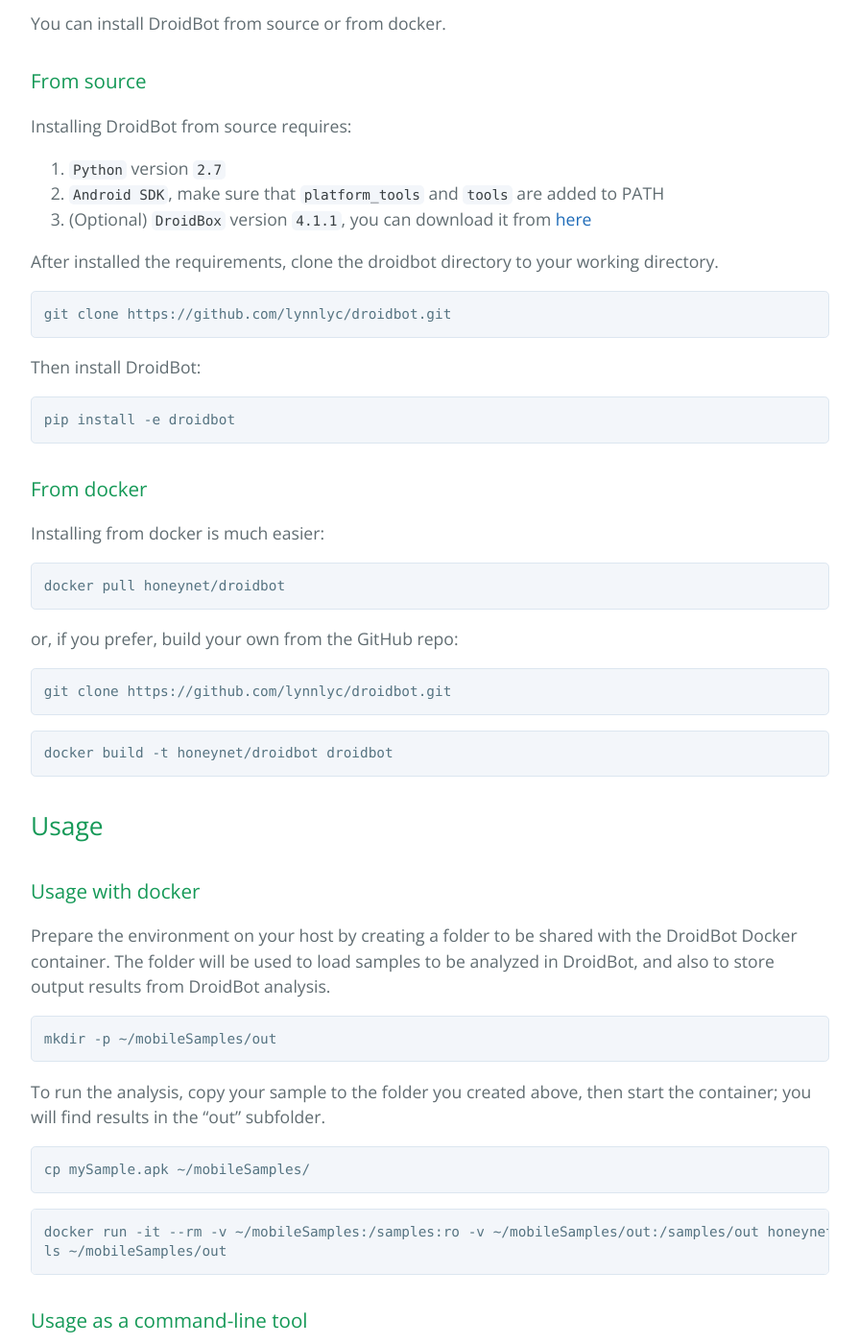
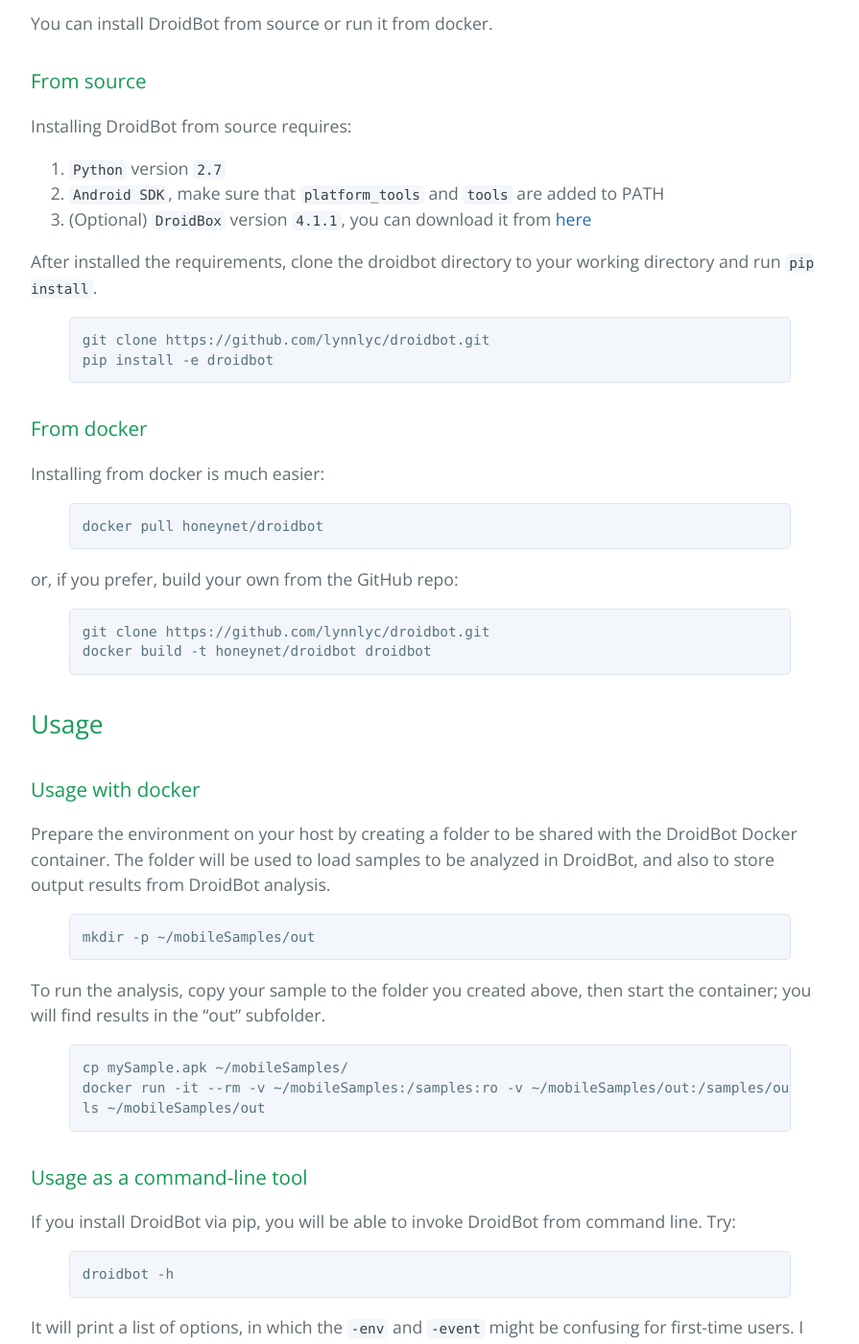
Before and after one commit to honeynet/droidbot, a Jekyll site: the page built from index.md, in a window 1280 px wide and 1400 px high, scrolled down 1312 px. Shown: the whole window at 96% size, without its empty margins (192-1087 px from the left). Built offline with Jekyll 4.4.1, drawn with Linux system fonts in a browser that asks for light colours; some of the changed text lies outside the part shown.

Commit message:
change code highlighting

````diff
--- a/index.md
+++ b/index.md
@@ -36,7 +36,7 @@
 The result demonstrate that DroidBot is better than monkey on detecting more sensitive behaviors.
 
 ## Installation
-You can install DroidBot from source or from docker.
+You can install DroidBot from source or run it from docker.
 
 ### From source
 
@@ -47,35 +47,27 @@
 3. (Optional) `DroidBox` version `4.1.1`,
 you can download it from [here](http://droidbox.googlecode.com/files/DroidBox411RC.tar.gz)
 
-After installed the requirements, clone the droidbot directory to your working directory.
+After installed the requirements, clone the droidbot directory to your working directory and run `pip install`.
 
-```
+{% highlight bash %}
 git clone https://github.com/lynnlyc/droidbot.git
-```
-
-Then install DroidBot:
-
-```
 pip install -e droidbot
-```
+{% endhighlight %}
 
 ### From docker
 
 Installing from docker is much easier:
 
-```
+{% highlight bash %}
 docker pull honeynet/droidbot
-```
+{% endhighlight %}
 
 or, if you prefer, build your own from the GitHub repo:
 
-```
+{% highlight bash %}
 git clone https://github.com/lynnlyc/droidbot.git
-```
-
-```
 docker build -t honeynet/droidbot droidbot
-```
+{% endhighlight %}
 
 ## Usage
 
@@ -84,28 +76,25 @@
 The folder will be used to load samples to be analyzed in DroidBot,
 and also to store output results from DroidBot analysis.
 
-```
+{% highlight bash %}
 mkdir -p ~/mobileSamples/out
-```
+{% endhighlight %}
 
 To run the analysis, copy your sample to the folder you created above,
 then start the container; you will find results in the "out" subfolder.
 
-```
+{% highlight bash %}
 cp mySample.apk ~/mobileSamples/
-```
-
-```
 docker run -it --rm -v ~/mobileSamples:/samples:ro -v ~/mobileSamples/out:/samples/out honeynet/droidbot /samples/mySample.apk
 ls ~/mobileSamples/out
-```
+{% endhighlight %}
 
 ### Usage as a command-line tool
 If you install DroidBot via pip, you will be able to invoke DroidBot from command line. Try:
 
-```
+{% highlight bash %}
 droidbot -h
-```
+{% endhighlight %}
 
 It will print a list of options, in which the `-env` and `-event` might be confusing for first-time users.
 I will explain this in a second.
@@ -116,28 +105,25 @@
 
 For example, initialize DroidBot by:
 
-```
+{% highlight python %}
 from droidbot.droidbot import DroidBot
-```
-
-```
 droidbot = DroidBot(...)
-```
+{% endhighlight %}
 
 After initialization, you can do something interesting, such as:
 
 examining if an app is in foreground by
-```
+{% highlight python %}
 droidbot.device.is_foreground('com.android.settings')
-```
+{% endhighlight %}
 , adding a contact to device by
-```
+{% highlight python %}
 droidbot.device.add_contact({"name":"Alice", "phone":"12345"})
-```
+{% endhighlight %}
 , simulating a incoming SMS by
-```
+{% highlight python %}
 droidbot.device.receive_sms("12345", "Hello World")
-```
+{% endhighlight %}
 and so on.
 
 ## How does DroidBot work
@@ -165,18 +151,18 @@
 ### Unit Tests
 The unit test scripts are in `droidbot/tests` folder. Run them with:
 
-```
+{% highlight bash %}
 python -m unittest discover droidbot/droidbot/tests
-```
+{% endhighlight %}
 
 note that running the tests requires a emulator with serial-no `emulator-5554` already started.
 
 ### Comparisons with Monkey
 You can also compare DroidBot with different policies and `adb monkey` by running the evaluator:
 
-```
+{% highlight bash %}
 python DroidBoxEvaluator.py -h
-```
+{% endhighlight %}
 
 this evaluator requires a DroidBox emulator already started.
 The evaluator will generate a markdown report containing the detailed comparisons.
````
